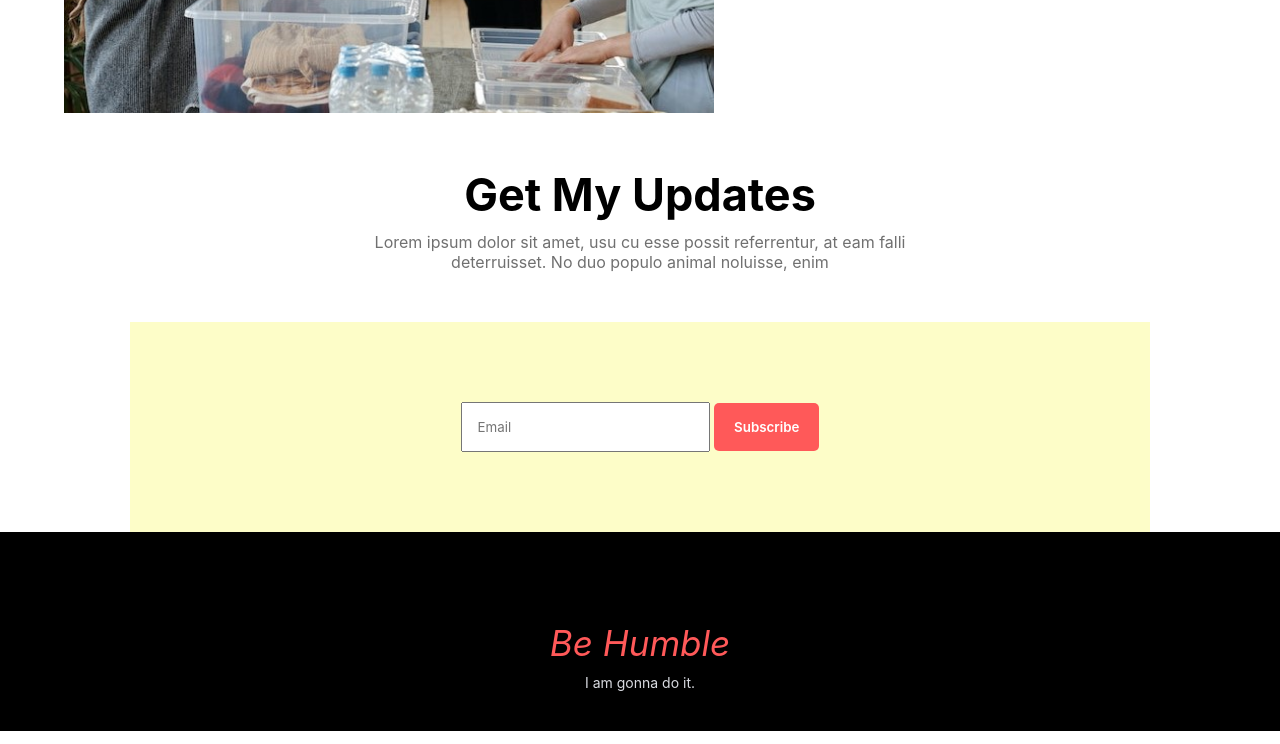
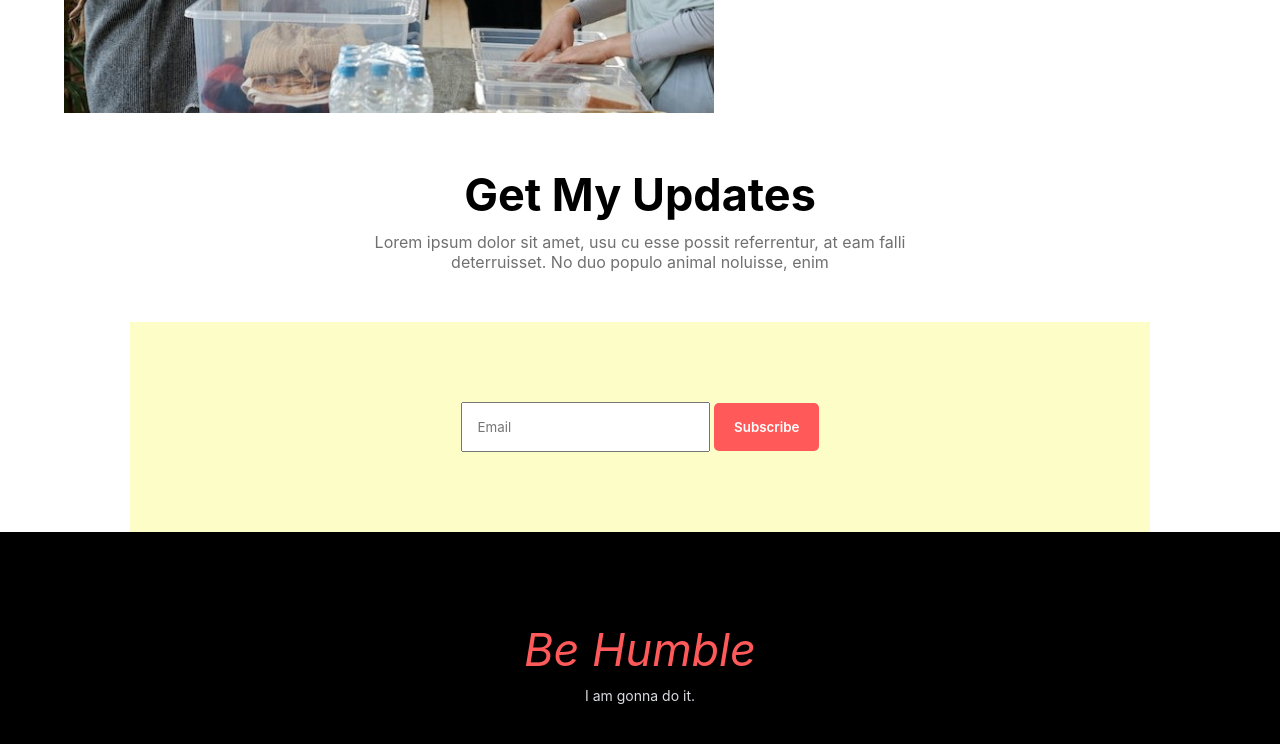
Before and after one commit to mahdee18/DonateToday, a plain HTML site: page index.html in a window 1280 px wide. Shown: the part 2988-3732 px from the top of the page. Drawn offline with Linux system fonts and the light colour scheme.

Commit message:
Total project with a commit

```diff
--- a/style/style.css
+++ b/style/style.css
@@ -171,7 +171,7 @@
 .footer h1{
     font-weight: 400;
     font-style: italic;
-    font-size: 35px;
+    font-size: 35git comitpx;
     color: rgba(255, 89, 89, 1);
 
 }
```
Also changed, not shown: 1 other file.
